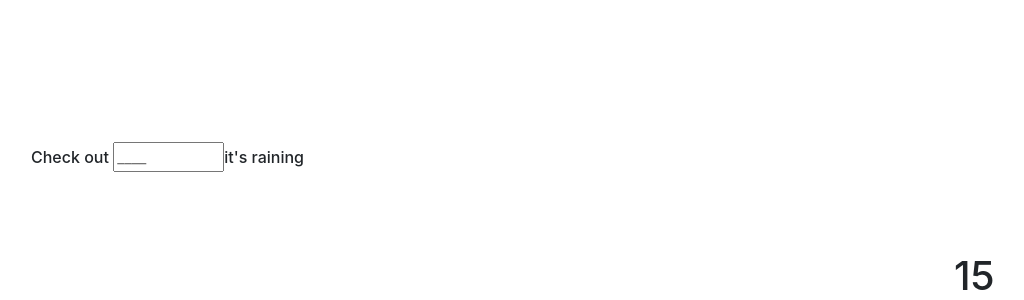
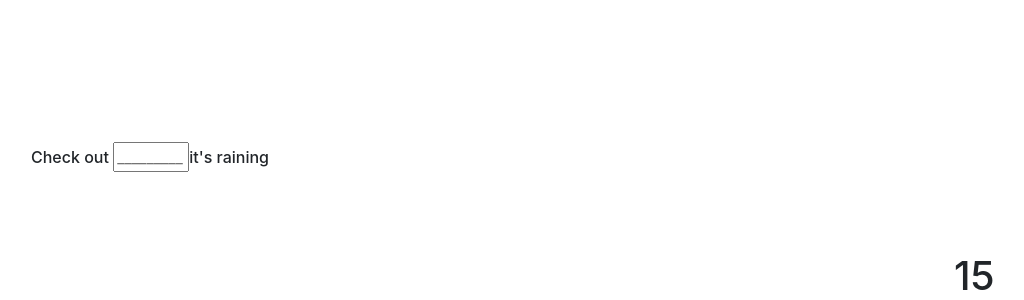
Before and after one commit to RGHuynh/React-Weather-App, a React (Create React App) app: page / in a window 1280 px wide. Shown: the part 498-798 px from the top of the page, without its empty margins (54-1078 px from the left). Built offline with nearby package versions, Linux system fonts and the light colour scheme; a web font is replaced by a local one.

Commit message:
Add underscore to sentence

```diff
--- a/package.json
+++ b/package.json
@@ -6,6 +6,7 @@
     "bootstrap": "^4.1.3",
     "react": "^16.6.3",
     "react-dom": "^16.6.3",
+    "react-input-autosize": "^2.2.1",
     "react-scripts": "2.1.1"
   },
   "scripts": {
--- a/src/Components/Search/index.css
+++ b/src/Components/Search/index.css
@@ -18,3 +18,7 @@
 .description-form {
     display: inline;
 }
+
+.description-form > input:focus {
+    outline: none !important;
+}
--- a/src/Components/Search/index.jsx
+++ b/src/Components/Search/index.jsx
@@ -1,4 +1,5 @@
 import React, {Component} from 'react';
+import AutosizeInput from 'react-input-autosize';
 import './index.css';
 
 export default class Navigation extends Component {
@@ -20,9 +21,16 @@ export default class Navigation extends Component {
             <section className="section-container">
                 <div className="container">
                     <h1 className="description">Check out </h1>
-                    <form className="description-form">
+                    {/* <form className="description-form">
                         <input className="description-textbox" type="text" placeholder="____" value={this.state.input} onChange={this.handleChange}></input>
-                    </form>
+                    </form> */}
+                    <AutosizeInput
+                        className="description-form"
+                        name="form-field-location"
+                        value={this.state.input}
+                        onChange={this.handleChange}
+                        placeholder="_________"
+                    />
                     <h1 className="description">it's raining</h1>
                 </div>
             </section>
```
Also changed, not shown: 1 other file (tests, documents, lock files or other folders).
